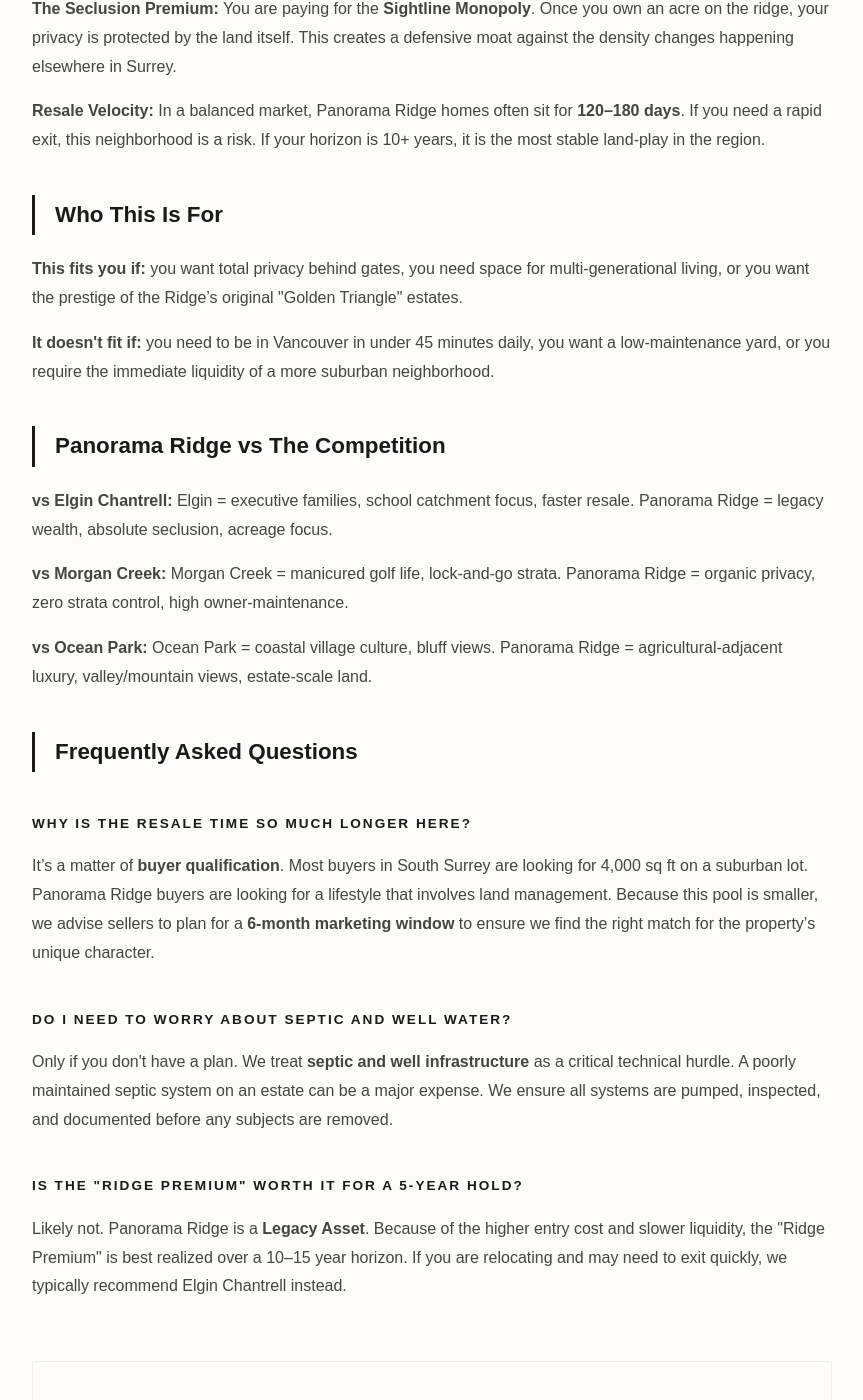
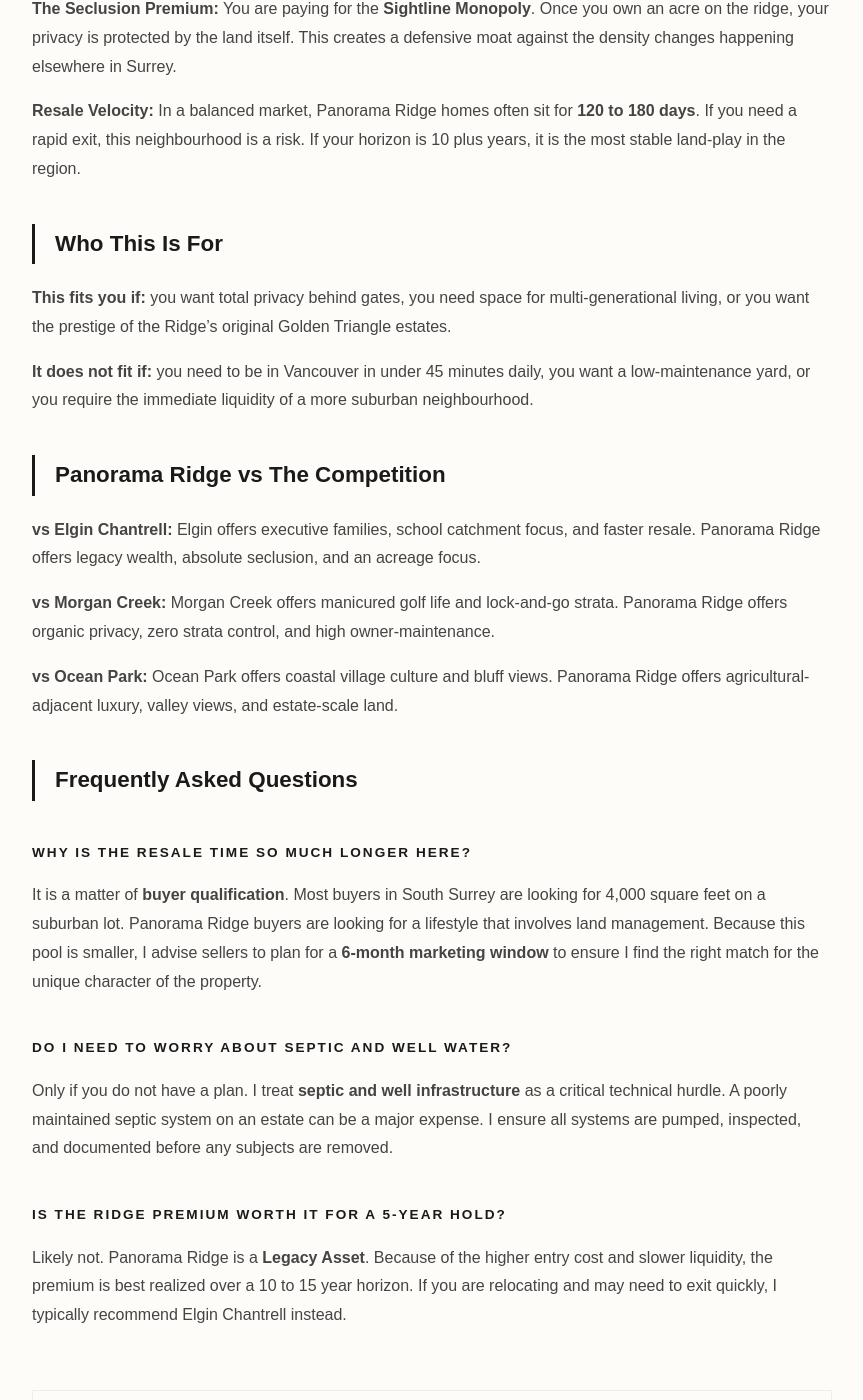
Before and after one commit to gvancouverhomes/tanvirbhupal-site, a Jekyll site: the page built from neighbourhoods/panorama-ridge.md, in a window 1280 px wide and 1400 px high, scrolled down 773 px. Shown: the whole window, without its empty margins (208-1071 px from the left). Built offline with Jekyll 4.4.1, drawn with Linux system fonts in a browser that asks for light colours; part of the change alters nothing that is shown; some of the changed text lies outside the part shown.

Commit message:
fix(panorama-ridge): move schema to front matter, remove em dashes, and update to first-person voice

```diff
--- a/neighbourhoods/panorama-ridge.md
+++ b/neighbourhoods/panorama-ridge.md
@@ -1,8 +1,39 @@
 ---
 layout: default
-title: Panorama Ridge Real Estate Strategy | The Legacy Hold
-description: Strategic analysis of Panorama Ridge’s acreage estates, seclusion premiums, and the logistical realities of high-end septic and well infrastructure.
+title: "Panorama Ridge Real Estate Strategy | The Legacy Hold"
+description: "Strategic analysis of Panorama Ridge acreage estates, seclusion premiums, and the logistical realities of high-end septic and well infrastructure."
 permalink: /neighbourhoods/panorama-ridge/
+faq_schema: |
+  {
+    "@context": "https://schema.org",
+    "@type": "FAQPage",
+    "mainEntity": [
+      {
+        "@type": "Question",
+        "name": "Why do homes on Panorama Ridge take longer to sell?",
+        "acceptedAnswer": {
+          "@type": "Answer",
+          "text": "Panorama Ridge is an aspirational market with a smaller pool of qualified buyers who can manage 1+ acre estates. Because these homes often feature custom layouts and complex infrastructure, the due diligence process is longer. This results in an average market time of 120 to 180 days."
+        }
+      },
+      {
+        "@type": "Question",
+        "name": "Are all homes on the Ridge on municipal sewer and water?",
+        "acceptedAnswer": {
+          "@type": "Answer",
+          "text": "No. Many of the original legacy estates utilize septic systems and some still rely on private wells. These systems require specific maintenance and Health Authority filings. I make septic inspections and water quality testing a non-negotiable part of my due diligence process."
+        }
+      },
+      {
+        "@type": "Question",
+        "name": "What is the Golden Triangle in Panorama Ridge?",
+        "acceptedAnswer": {
+          "@type": "Answer",
+          "text": "The Golden Triangle refers to the original estate area bounded by 54th Ave, 124th St, and 128th St. Homes within this pocket maintain the highest historical value retention due to the consistent 1-acre minimum lot sizes and established gated character."
+        }
+      }
+    ]
+  }
 ---
 
 <style>
@@ -21,7 +52,6 @@ permalink: /neighbourhoods/panorama-ridge/
   .audit-text { font-size: 0.95rem; color: #444; margin-bottom: 1.5rem; max-width: 650px; line-height: 1.6; }
   .audit-btn { display: inline-block; padding: 14px 28px; background: var(--dark); color: #fff !important; text-decoration: none; font-size: 0.8rem; font-weight: bold; letter-spacing: 1px; transition: background 0.2s ease; border: 1px solid var(--dark); white-space: nowrap; }
 
-  /* Navigation Grid Styles */
   .nav-section { padding: 80px 20px; border-top: 1px solid var(--border); background: var(--bg-alt); margin-top: 80px; }
   .nav-section-title { font-size: 0.75rem; text-transform: uppercase; letter-spacing: 3px; color: var(--meta); margin-bottom: 40px; text-align: center; }
   .nav-grid { display: grid; grid-template-columns: repeat(auto-fit, minmax(200px, 1fr)); gap: 20px; max-width: 1100px; margin: 0 auto; }
@@ -46,68 +76,35 @@ permalink: /neighbourhoods/panorama-ridge/
   </header>
 
   <section>
-    <p>Panorama Ridge is the only neighborhood in South Surrey where you can find true 1–2 acre gated estates with deep-set privacy. However, this seclusion comes with a <strong>liquidity trade-off</strong>. These properties consistently take longer to sell than suburban luxury homes. <strong>In Panorama Ridge, you are buying a legacy hold, not a liquid asset.</strong></p>
+    <p>Panorama Ridge is the only neighbourhood in South Surrey where you can find true 1 to 2 acre gated estates with deep-set privacy. However, this seclusion comes with a <strong>liquidity trade-off</strong>. These properties consistently take longer to sell than suburban luxury homes. <strong>In Panorama Ridge, you are buying a legacy hold, not a liquid asset.</strong></p>
 
     <p>This is where private, established families land when they want to be invisible, value land mass over commute times, and have the capital to manage high-infrastructure estates.</p>
 
     <h2 class="section-title">What You're Actually Buying</h2>
-    <p><strong>Infrastructure Complexity:</strong> Unlike the turn-key systems of Morgan Creek, many ridge estates rely on <strong>septic systems and private wells</strong>. During due diligence, we prioritize Health Authority filings and potability tests. A failing septic on a 1.5-acre lot is a $60K+ liability that must be identified early.</p>
+    <p><strong>Infrastructure Complexity:</strong> Unlike the turn-key systems of Morgan Creek, many ridge estates rely on <strong>septic systems and private wells</strong>. During due diligence, I prioritize Health Authority filings and potability tests. A failing septic on a 1.5-acre lot is a $60K plus liability that must be identified early.</p>
     <p><strong>The Seclusion Premium:</strong> You are paying for the <strong>Sightline Monopoly</strong>. Once you own an acre on the ridge, your privacy is protected by the land itself. This creates a defensive moat against the density changes happening elsewhere in Surrey.</p>
-    <p><strong>Resale Velocity:</strong> In a balanced market, Panorama Ridge homes often sit for <strong>120–180 days</strong>. If you need a rapid exit, this neighborhood is a risk. If your horizon is 10+ years, it is the most stable land-play in the region.</p>
+    <p><strong>Resale Velocity:</strong> In a balanced market, Panorama Ridge homes often sit for <strong>120 to 180 days</strong>. If you need a rapid exit, this neighbourhood is a risk. If your horizon is 10 plus years, it is the most stable land-play in the region.</p>
 
     <h2 class="section-title">Who This Is For</h2>
-    <p><strong>This fits you if:</strong> you want total privacy behind gates, you need space for multi-generational living, or you want the prestige of the Ridge’s original "Golden Triangle" estates.</p>
+    <p><strong>This fits you if:</strong> you want total privacy behind gates, you need space for multi-generational living, or you want the prestige of the Ridge’s original Golden Triangle estates.</p>
 
-    <p><strong>It doesn't fit if:</strong> you need to be in Vancouver in under 45 minutes daily, you want a low-maintenance yard, or you require the immediate liquidity of a more suburban neighborhood.</p>
+    <p><strong>It does not fit if:</strong> you need to be in Vancouver in under 45 minutes daily, you want a low-maintenance yard, or you require the immediate liquidity of a more suburban neighbourhood.</p>
 
     <h2 class="section-title">Panorama Ridge vs The Competition</h2>
-    <p><strong>vs Elgin Chantrell:</strong> Elgin = executive families, school catchment focus, faster resale. Panorama Ridge = legacy wealth, absolute seclusion, acreage focus.</p>
-    <p><strong>vs Morgan Creek:</strong> Morgan Creek = manicured golf life, lock-and-go strata. Panorama Ridge = organic privacy, zero strata control, high owner-maintenance.</p>
-    <p><strong>vs Ocean Park:</strong> Ocean Park = coastal village culture, bluff views. Panorama Ridge = agricultural-adjacent luxury, valley/mountain views, estate-scale land.</p>
-
-    <script type="application/ld+json">
-    {
-      "@context": "https://schema.org",
-      "@type": "FAQPage",
-      "mainEntity": [
-        {
-          "@type": "Question",
-          "name": "Why do homes on Panorama Ridge take longer to sell?",
-          "acceptedAnswer": {
-            "@type": "Answer",
-            "text": "Panorama Ridge is an 'aspirational' market with a smaller pool of qualified buyers who can manage 1+ acre estates. Because these homes often feature custom layouts and complex infrastructure (septic/wells), the due diligence process is longer, resulting in an average market time of 120-180 days."
-          }
-        },
-        {
-          "@type": "Question",
-          "name": "Are all homes on the Ridge on municipal sewer and water?",
-          "acceptedAnswer": {
-            "@type": "Answer",
-            "text": "No. Many of the original legacy estates utilize septic systems and some still rely on private wells. These systems require specific maintenance and Health Authority filings. We make septic inspections and water quality testing a non-negotiable part of our due diligence process."
-          }
-        },
-        {
-          "@type": "Question",
-          "name": "What is the 'Golden Triangle' in Panorama Ridge?",
-          "acceptedAnswer": {
-            "@type": "Answer",
-            "text": "The Golden Triangle refers to the original estate area bounded by 54th Ave, 124th St, and 128th St. Homes within this pocket maintain the highest historical value retention due to the consistent 1-acre minimum lot sizes and established gated character."
-          }
-        }
-      ]
-    }
-    </script>
+    <p><strong>vs Elgin Chantrell:</strong> Elgin offers executive families, school catchment focus, and faster resale. Panorama Ridge offers legacy wealth, absolute seclusion, and an acreage focus.</p>
+    <p><strong>vs Morgan Creek:</strong> Morgan Creek offers manicured golf life and lock-and-go strata. Panorama Ridge offers organic privacy, zero strata control, and high owner-maintenance.</p>
+    <p><strong>vs Ocean Park:</strong> Ocean Park offers coastal village culture and bluff views. Panorama Ridge offers agricultural-adjacent luxury, valley views, and estate-scale land.</p>
 
     <h2 class="section-title">Frequently Asked Questions</h2>
 
     <h3 class="metric-label">Why is the resale time so much longer here?</h3>
-    <p>It’s a matter of <strong>buyer qualification</strong>. Most buyers in South Surrey are looking for 4,000 sq ft on a suburban lot. Panorama Ridge buyers are looking for a lifestyle that involves land management. Because this pool is smaller, we advise sellers to plan for a <strong>6-month marketing window</strong> to ensure we find the right match for the property’s unique character.</p>
+    <p>It is a matter of <strong>buyer qualification</strong>. Most buyers in South Surrey are looking for 4,000 square feet on a suburban lot. Panorama Ridge buyers are looking for a lifestyle that involves land management. Because this pool is smaller, I advise sellers to plan for a <strong>6-month marketing window</strong> to ensure I find the right match for the unique character of the property.</p>
 
     <h3 class="metric-label">Do I need to worry about septic and well water?</h3>
-    <p>Only if you don't have a plan. We treat <strong>septic and well infrastructure</strong> as a critical technical hurdle. A poorly maintained septic system on an estate can be a major expense. We ensure all systems are pumped, inspected, and documented before any subjects are removed.</p>
+    <p>Only if you do not have a plan. I treat <strong>septic and well infrastructure</strong> as a critical technical hurdle. A poorly maintained septic system on an estate can be a major expense. I ensure all systems are pumped, inspected, and documented before any subjects are removed.</p>
 
-    <h3 class="metric-label">Is the "Ridge Premium" worth it for a 5-year hold?</h3>
-    <p>Likely not. Panorama Ridge is a <strong>Legacy Asset</strong>. Because of the higher entry cost and slower liquidity, the "Ridge Premium" is best realized over a 10–15 year horizon. If you are relocating and may need to exit quickly, we typically recommend Elgin Chantrell instead.</p>
+    <h3 class="metric-label">Is the Ridge Premium worth it for a 5-year hold?</h3>
+    <p>Likely not. Panorama Ridge is a <strong>Legacy Asset</strong>. Because of the higher entry cost and slower liquidity, the premium is best realized over a 10 to 15 year horizon. If you are relocating and may need to exit quickly, I typically recommend Elgin Chantrell instead.</p>
 
   </section>
 
@@ -118,7 +115,7 @@ permalink: /neighbourhoods/panorama-ridge/
     </div>
     <div class="audit-body">
       <p class="audit-text">
-        Panorama Ridge’s legacy estates and gated acreage are for families who value privacy over proximity. If you're thinking about buying, selling, or need an audit of your estate's current infrastructure value, let's talk.
+        Panorama Ridge’s legacy estates and gated acreage are for families who value privacy over proximity. If you are thinking about buying, selling, or need an audit of your estate infrastructure value, let us talk.
       </p>
       <p class="audit-text" style="font-size: 0.85rem; color: var(--mid);">
         No pitch. Just straight answers. tanvir@tanvirbhupal.com | 604-897-7826
@@ -126,31 +123,3 @@ permalink: /neighbourhoods/panorama-ridge/
     </div>
   </section>
 </article>
-
-<aside class="nav-section">
-  <div style="max-width: 1100px; margin: 0 auto;">
-    <h2 class="nav-section-title">Compare Strategic Locations</h2>
-    <nav class="nav-grid" aria-label="Neighborhood navigation">
-      <a href="/neighbourhoods/elgin-chantrell/" class="nav-card">
-        <span class="nav-tag">Prestige with Velocity</span>
-        <span class="nav-name">Elgin Chantrell &rarr;</span>
-      </a>
-      <a href="/neighbourhoods/morgan-creek/" class="nav-card">
-        <span class="nav-tag">Golf Course Luxury</span>
-        <span class="nav-name">Morgan Creek &rarr;</span>
-      </a>
-      <a href="/neighbourhoods/ocean-park/" class="nav-card">
-        <span class="nav-tag">Coastal Village Monopoly</span>
-        <span class="nav-name">Ocean Park &rarr;</span>
-      </a>
-      <a href="/neighbourhoods/grandview-heights/" class="nav-card">
-        <span class="nav-tag">The Growth Frontier</span>
-        <span class="nav-name">Grandview Heights &rarr;</span>
-      </a>
-      <a href="/neighbourhoods/fraser-heights/" class="nav-card">
-        <span class="nav-tag">The Elevated Gateway</span>
-        <span class="nav-name">Fraser Heights &rarr;</span>
-      </a>
-    </nav>
-  </div>
-</aside>
```
